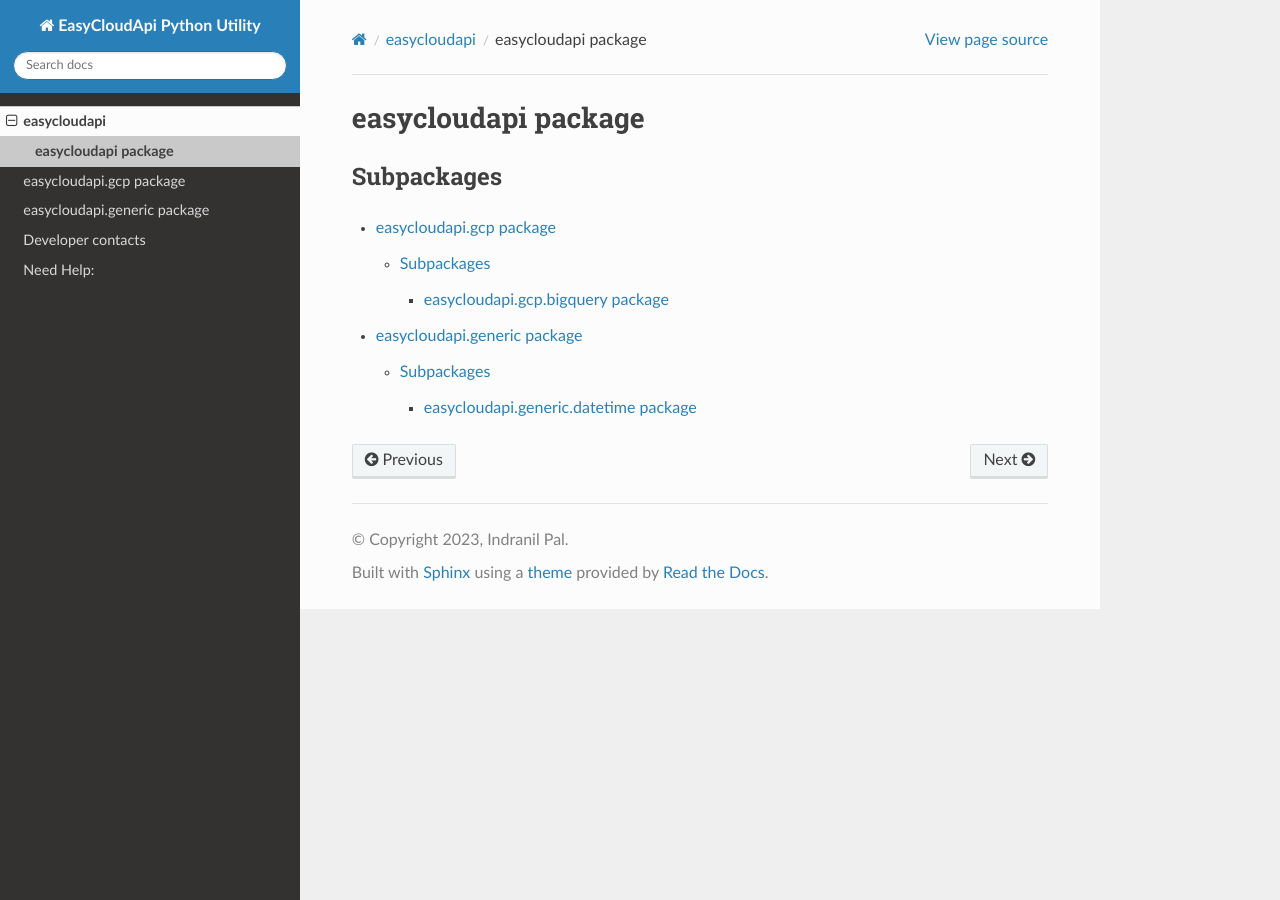
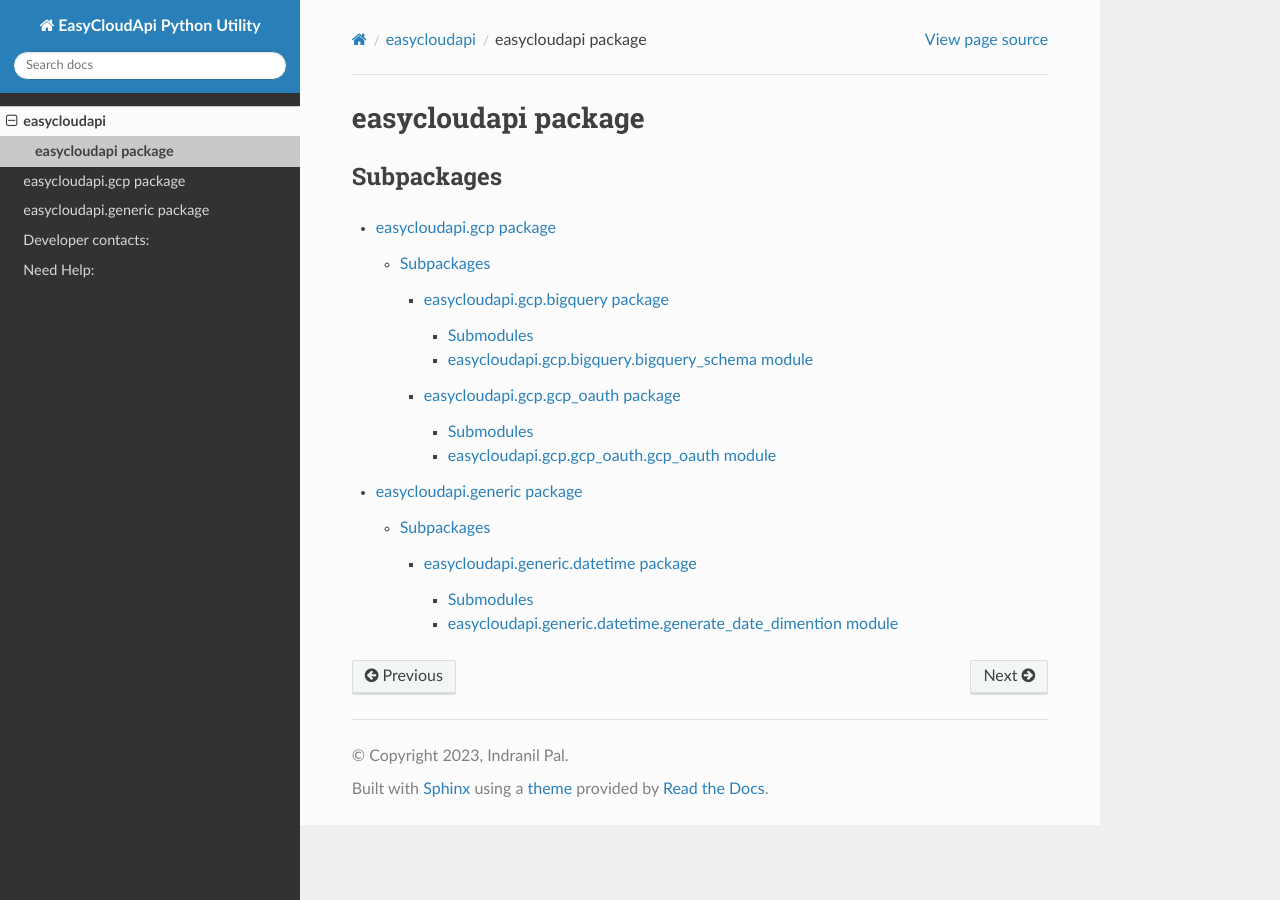
Before and after one commit to easycloudapi/easycloudapi, a Sphinx documentation site: the page built from docs/source/easycloudapi.rst, in a window 1280 px wide. Built offline with Sphinx 7.4.7 and the Read the Docs theme 2.0.0, drawn with Linux system fonts in a browser that asks for light colours.

```diff
--- a/docs/source/conf.py
+++ b/docs/source/conf.py
@@ -7,8 +7,7 @@ import os
 import sys
 sys.path.insert(0, os.path.abspath('../..'))
 # sys.path.insert(0, os.path.abspath(os.path.join(__file__ ,"../..")))
-import src.easycloudapi.gcp
-import src.easycloudapi.generic
+import src.easycloudapi
 
 # -- Project information -----------------------------------------------------
 # https://www.sphinx-doc.org/en/master/usage/configuration.html#project-information
--- /dev/null
+++ b/docs/source/easycloudapi.gcp.gcp_oauth.rst
@@ -0,0 +1,13 @@
+easycloudapi.gcp.gcp\_oauth package
+===================================
+
+Submodules
+----------
+
+easycloudapi.gcp.gcp\_oauth.gcp\_oauth module
+---------------------------------------------
+
+.. automodule:: src.easycloudapi.gcp.gcp_oauth.gcp_oauth
+   :members:
+   :undoc-members:
+   :show-inheritance:
--- a/docs/source/easycloudapi.gcp.rst
+++ b/docs/source/easycloudapi.gcp.rst
@@ -5,6 +5,7 @@ Subpackages
 -----------
 
 .. toctree::
-   :maxdepth: 2
+   :maxdepth: 4
 
    easycloudapi.gcp.bigquery
+   easycloudapi.gcp.gcp_oauth
--- a/docs/source/easycloudapi.generic.rst
+++ b/docs/source/easycloudapi.generic.rst
@@ -5,6 +5,6 @@ Subpackages
 -----------
 
 .. toctree::
-   :maxdepth: 2
+   :maxdepth: 4
 
    easycloudapi.generic.datetime
--- a/docs/source/easycloudapi.rst
+++ b/docs/source/easycloudapi.rst
@@ -5,7 +5,7 @@ Subpackages
 -----------
 
 .. toctree::
-   :maxdepth: 3
+   :maxdepth: 4
 
    easycloudapi.gcp
    easycloudapi.generic
```
Also changed, not shown: docs/source/developer contacts.rst (+15 -8 lines).
